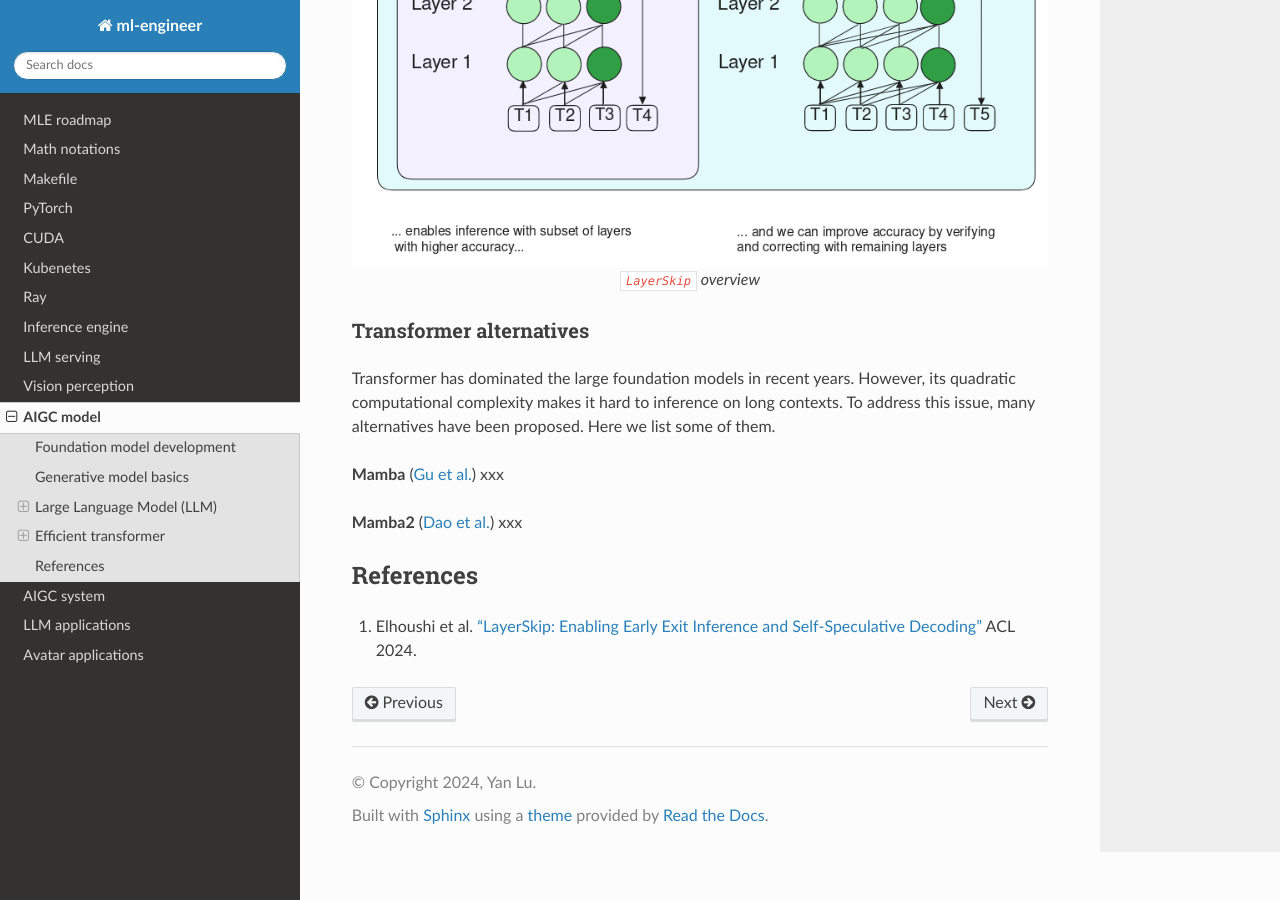
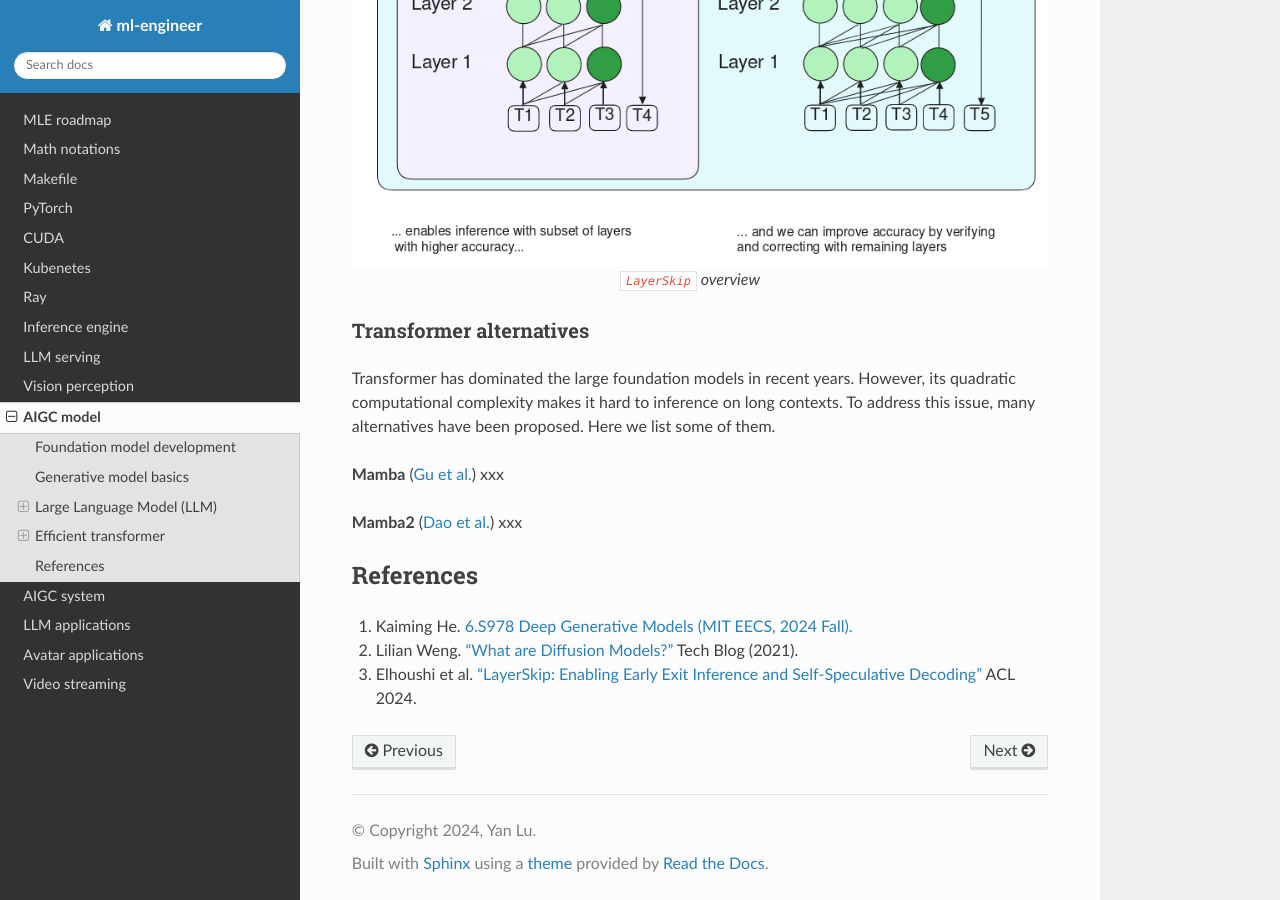
Before and after one commit to Jason-cs18/ml-engineer, a Sphinx documentation site: the page built from docs/source/aigc_model.rst, in a window 1280 px wide and 900 px high, scrolled down 4545 px. Built offline with Sphinx 7.4.7 and the Read the Docs theme 3.1.0, drawn with Linux system fonts in a browser that asks for light colours.

Commit message:
update aigc and video streaming

```diff
--- a/docs/source/aigc_model.rst
+++ b/docs/source/aigc_model.rst
@@ -25,6 +25,8 @@ Tutorial notebooks are listed `here <https://docs.nvidia.com/nemo-framework/user
 
 Generative model basics
 --------------------------------
+
+
 
 Taking a face generation as an example, we will introduce representative generative models and highlight their differences. The generation process aims to estimate the probability distribution of the face data :math:`p(x)`. With bayes rule, we can estimate the probability of the data given the model :math:`p(x|z)` by marginalizing over the latent variable :math:`z`:
 
@@ -178,4 +180,6 @@ Transformer has dominated the large foundation models in recent years. However,
 
 References
 -----------
-1. Elhoushi et al. `"LayerSkip: Enabling Early Exit Inference and Self-Speculative Decoding" <https://arxiv.org/pdf/2404.16710>`_ ACL 2024.
+1. Kaiming He. `6.S978 Deep Generative Models (MIT EECS, 2024 Fall). <https://mit-6s978.github.io/schedule.html>`_
+2. Lilian Weng. `"What are Diffusion Models?" <https://lilianweng.github.io/posts/2021-07-11-diffusion-models/>`_ Tech Blog (2021).
+3. Elhoushi et al. `"LayerSkip: Enabling Early Exit Inference and Self-Speculative Decoding" <https://arxiv.org/pdf/2404.16710>`_ ACL 2024.
--- a/docs/source/index.rst
+++ b/docs/source/index.rst
@@ -22,3 +22,4 @@ Contents
    aigc_system
    llm_app
    avatar_app
+   video_streaming
--- a/docs/source/roadmap.rst
+++ b/docs/source/roadmap.rst
@@ -48,3 +48,6 @@ MLE roadmap
    * - Avatar applications
      - TTS, talking-face synthesis, motion synthesis, 3D animatable avatars.
      - TBD
+   * - Video streaming
+     - volume video streaming, video conferencing
+     - WIP
```
Also changed, not shown: docs/source/video_streaming.rst (added, +16 -0 lines).
